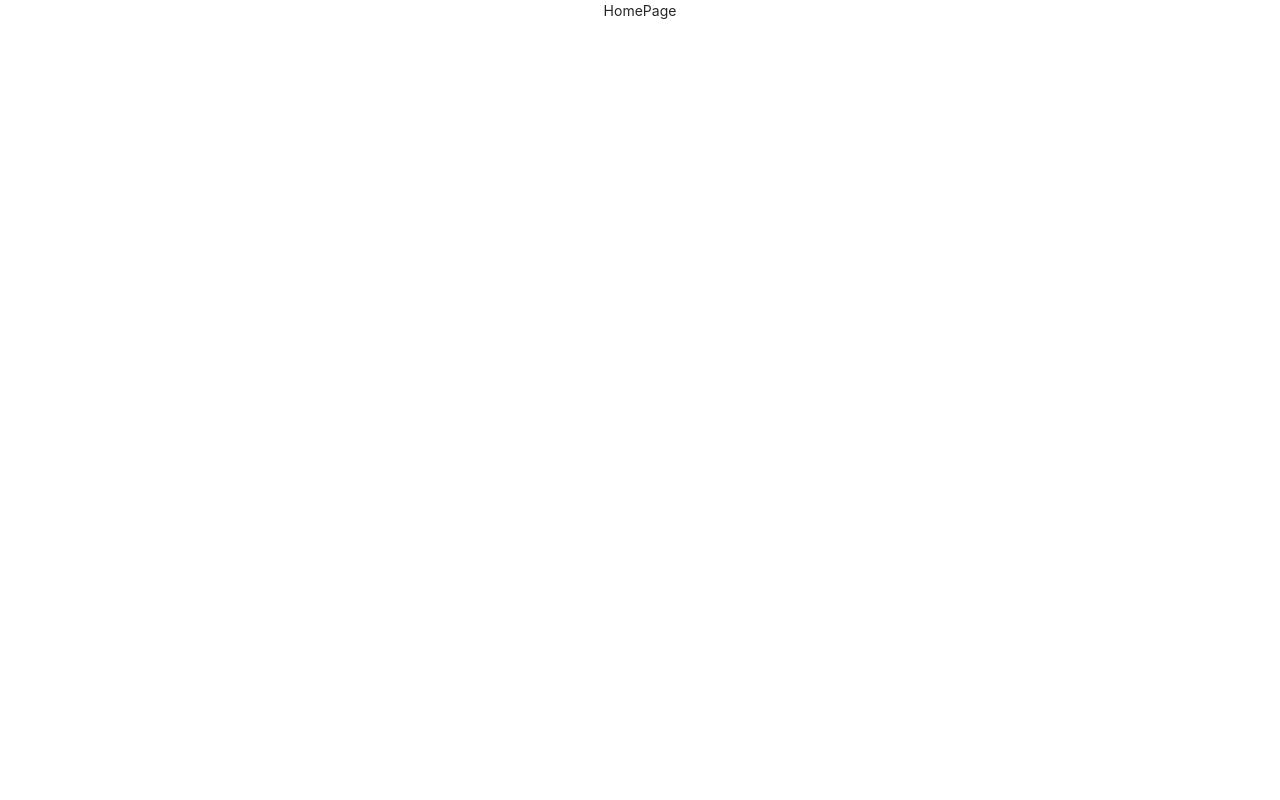
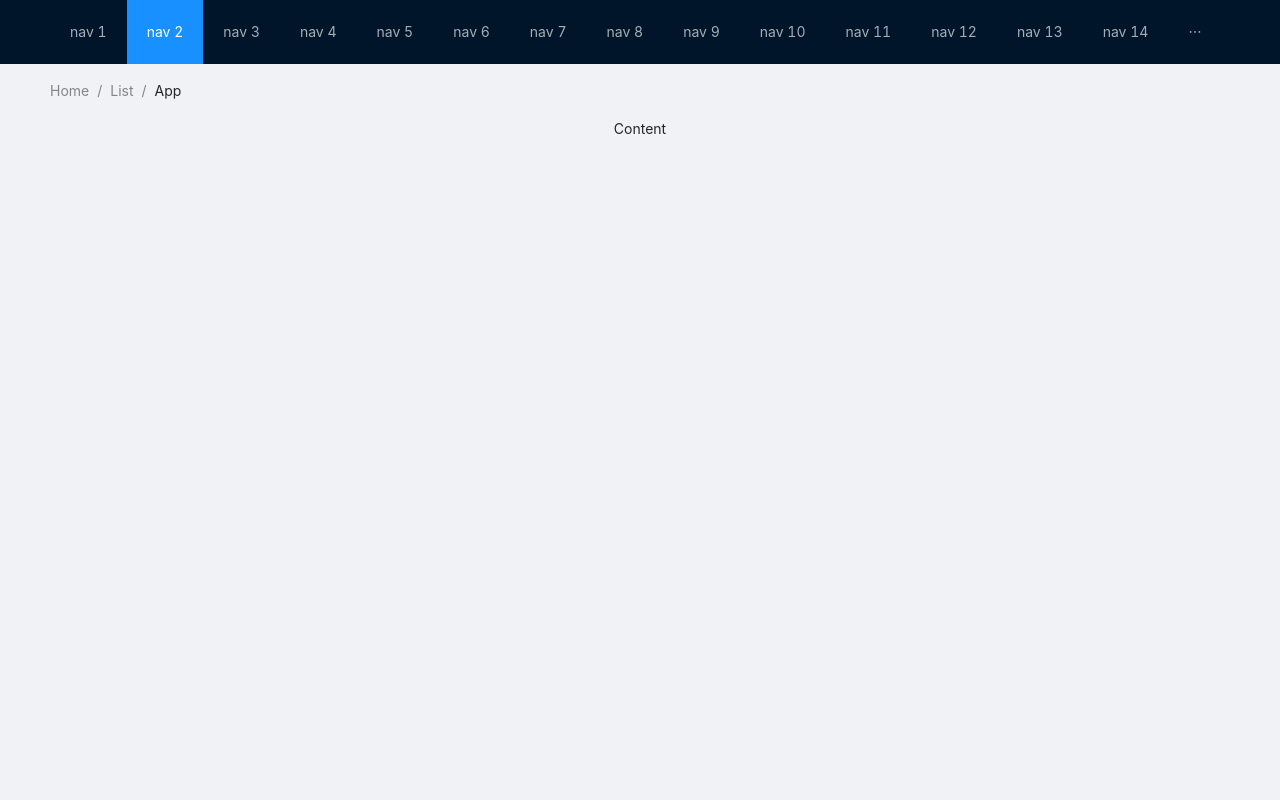
Before and after one commit to cystudyeverday/vacationAPP, a React (Create React App) app: page /home in a window 1280 px wide. Shown: the top 800 px of the page. Built offline with nearby package versions, Linux system fonts and the light colour scheme.

Commit message:
add bg picture

```diff
--- a/src/App.css
+++ b/src/App.css
@@ -1,8 +1,7 @@
 @import '~antd/dist/antd.css';
 .App {
   text-align: center;
-  height:100vh
-
+  height:100vh;
 }
 
 .App-logo {
@@ -40,3 +39,6 @@
     transform: translateY(0px);
   }
 }
+.body{
+
+}
--- a/src/page/home/index.tsx
+++ b/src/page/home/index.tsx
@@ -1,9 +1,31 @@
 import React from 'react'
+import { Layout, Menu, Breadcrumb } from 'antd';
+
+const { Header, Content, Footer } = Layout;
 
 const Home = () => {
     return (
-        <div>
-            HomePage
+        <div className='home-page'>
+            <Layout className="layout">
+                <Header>
+                    <div className="logo" />
+                    <Menu theme="dark" mode="horizontal" defaultSelectedKeys={['2']}>
+                        {new Array(15).fill(null).map((_, index) => {
+                            const key = index + 1;
+                            return <Menu.Item key={key}>{`nav ${key}`}</Menu.Item>;
+                        })}
+                    </Menu>
+                </Header>
+                <Content style={{ padding: '0 50px', height: '1000px' }}>
+                    <Breadcrumb style={{ margin: '16px 0' }}>
+                        <Breadcrumb.Item>Home</Breadcrumb.Item>
+                        <Breadcrumb.Item>List</Breadcrumb.Item>
+                        <Breadcrumb.Item>App</Breadcrumb.Item>
+                    </Breadcrumb>
+                    <div className="site-layout-content">Content</div>
+                </Content>
+                <Footer style={{ textAlign: 'center' }}>Created in 2022</Footer>
+            </Layout>,
         </div>
     )
 }
--- a/src/page/login/index.css
+++ b/src/page/login/index.css
@@ -5,13 +5,19 @@
     flex-direction: column;
     justify-content: center;
     align-items: center;
+    background: url('../../img/bg2.jpg') bottom center no-repeat;
+    background-size: cover;
+    background-position: center 0;
+
+}
 
 
-}
 .login-page .inner-div{
     width:500px;
-    border:1px solid gray;
+    border:0px ;
     padding:30px 20px;
     border-radius: 10px;
-    background-color: white;
+    background-color:rgba(0, 0, 0,0.5);
+    box-shadow: aliceblue 10 10;
+
 }
--- a/src/page/login/index.tsx
+++ b/src/page/login/index.tsx
@@ -53,7 +53,7 @@ const Login = () => {
                             账号密码登录
                         </Button>
                         <p style={{ marginTop: '20px' }}>
-                            <a href="">用手机或邮箱注册后直接登录</a>
+                            <a onClick={() => { gotoPage('/register') }}>用邮箱注册后直接登录</a>
                         </p>
                     </Form.Item>
                 </Form>
--- a/src/page/register/index.tsx
+++ b/src/page/register/index.tsx
@@ -37,8 +37,6 @@ const Register = () => {
                         />
 
                     </Form.Item>
-
-
                     <Form.Item>
                         <Button type="primary" htmlType="submit" className="login-form-button">
                             登录
```
Also changed, not shown: src/img/bg.jpg (added), 1 other file (tests, documents, lock files or other folders).
